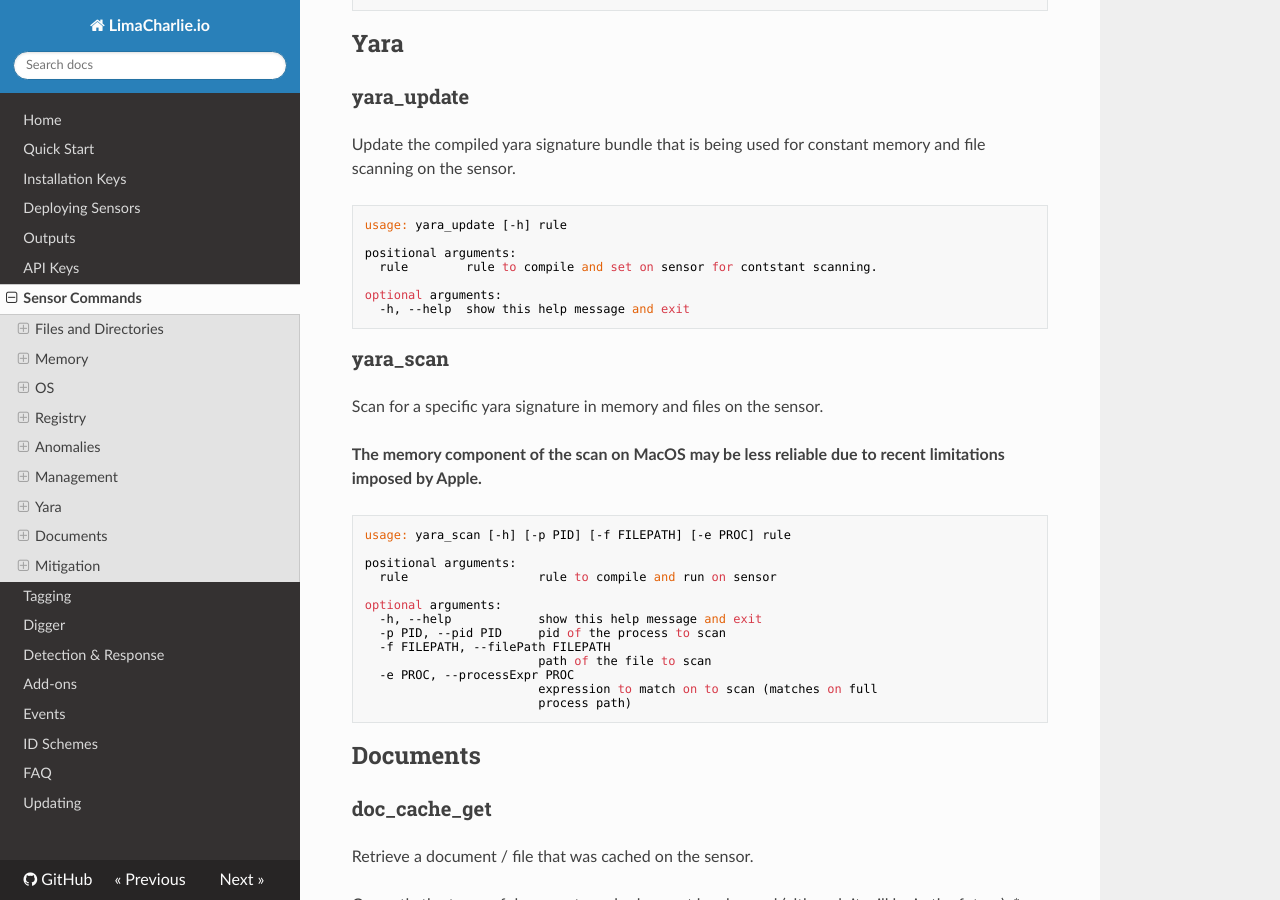
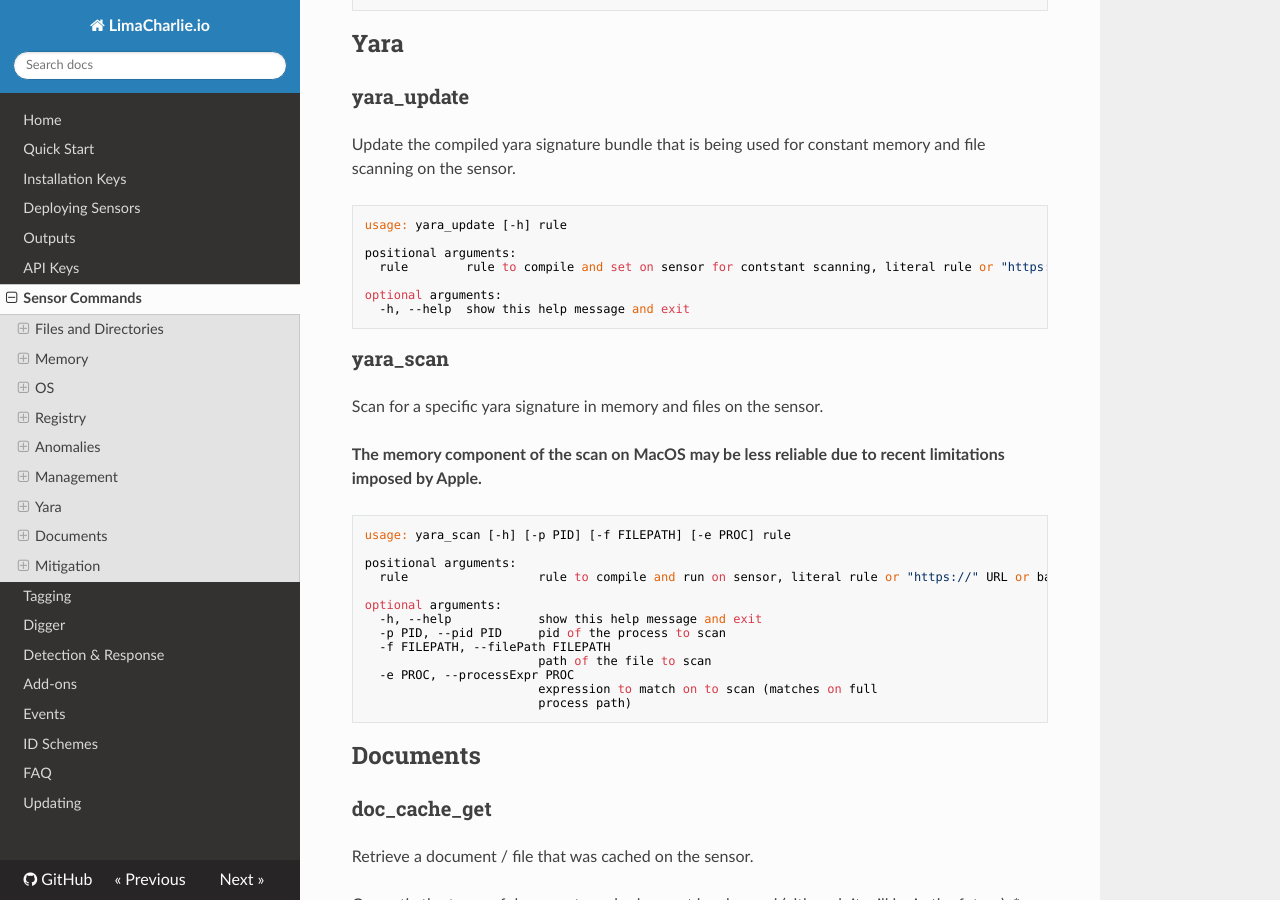
Before and after one commit to refractionPOINT/lce_doc, an MkDocs documentation site: the page built from docs/sensor_commands.md, in a window 1280 px wide and 900 px high, scrolled down 9579 px. Built offline with MkDocs 1.6.1, drawn with Linux system fonts in a browser that asks for light colours; nearby versions of some CDN libraries; old or Windows-style settings are respelled for this version of MkDocs.

Commit message:
Adjusting help text for yara commands.

```diff
--- a/docs/sensor_commands.md
+++ b/docs/sensor_commands.md
@@ -430,7 +430,7 @@ Update the compiled yara signature bundle that is being used for constant memory
 usage: yara_update [-h] rule
 
 positional arguments:
-  rule        rule to compile and set on sensor for contstant scanning.
+  rule        rule to compile and set on sensor for contstant scanning, literal rule or "https://" URL or base64 encoded rule
 
 optional arguments:
   -h, --help  show this help message and exit
@@ -445,7 +445,7 @@ Scan for a specific yara signature in memory and files on the sensor.
 usage: yara_scan [-h] [-p PID] [-f FILEPATH] [-e PROC] rule
 
 positional arguments:
-  rule                  rule to compile and run on sensor
+  rule                  rule to compile and run on sensor, literal rule or "https://" URL or base64 encoded rule
 
 optional arguments:
   -h, --help            show this help message and exit
```
